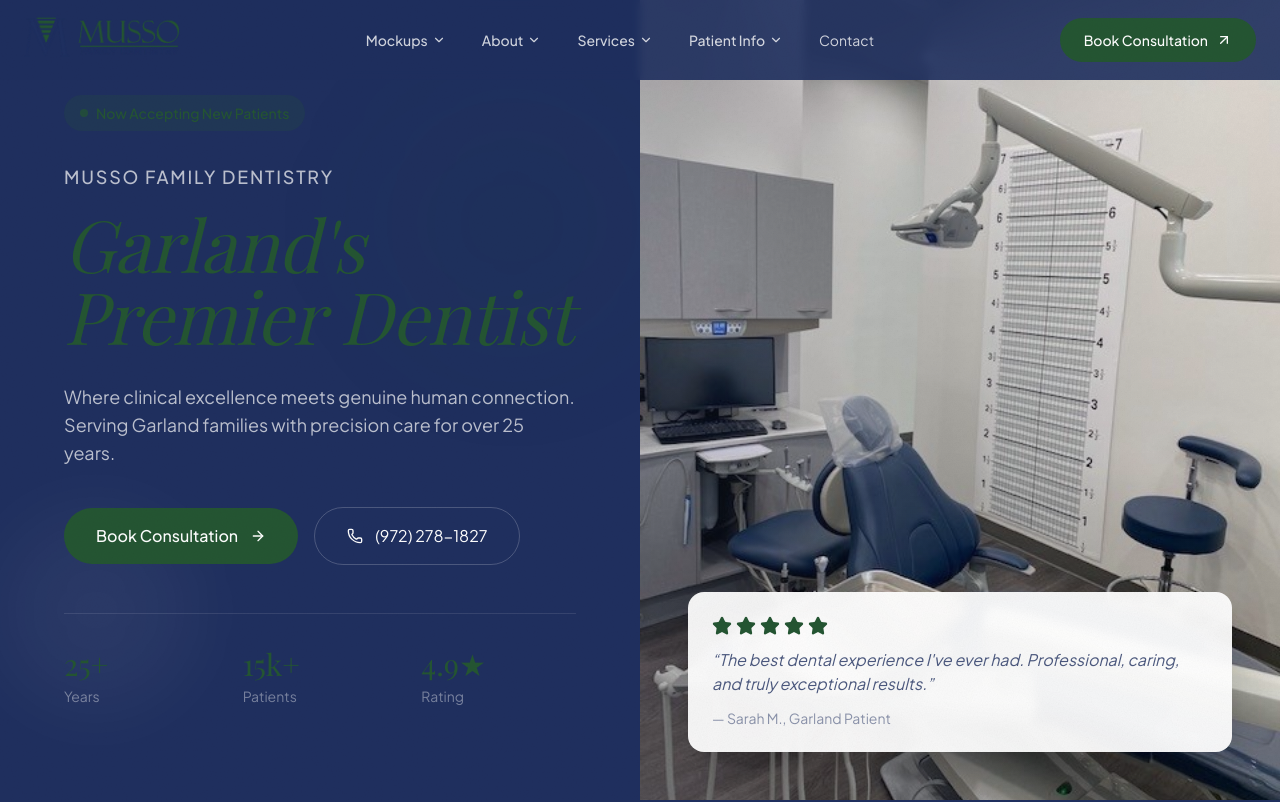
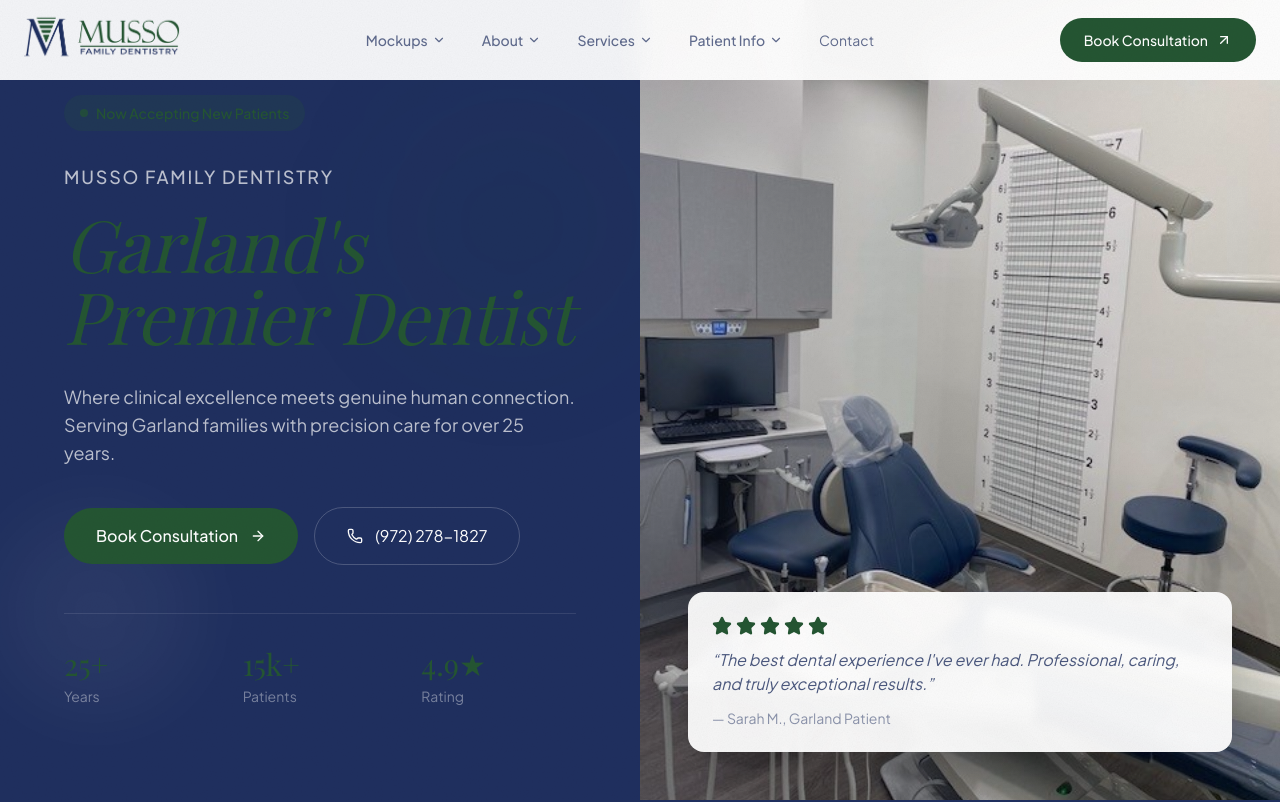
Before and after one commit to Sarahlunt6/musso-family-dentistry, a Next.js app: page /alt-b in a window 1280 px wide. Shown: the top 802 px of the page. Built offline with nearby package versions, Linux system fonts and the light colour scheme; a web font is replaced by a local one.

Commit message:
Update page.tsx

```diff
--- a/src/app/alt-b/page.tsx
+++ b/src/app/alt-b/page.tsx
@@ -427,8 +427,8 @@
       <nav
         ref={navRef}
         className={cn(
-          "fixed top-0 left-0 right-0 z-50 transition-all duration-500",
-          isScrolled ? "bg-white/95 backdrop-blur-md shadow-sm" : "bg-navy/90 backdrop-blur-sm"
+          "fixed top-0 left-0 right-0 z-50 transition-all duration-500 bg-white/95 backdrop-blur-md",
+          isScrolled && "shadow-sm"
         )}
       >
         <div className="max-w-7xl mx-auto px-6">
@@ -455,10 +455,8 @@
                     className={cn(
                       "flex items-center gap-1 px-4 py-2 text-sm font-medium transition-colors rounded-full",
                       activeDropdown === dropdown.label
-                        ? "text-green bg-green/10"
-                        : isScrolled
-                          ? "text-navy/70 hover:text-navy hover:bg-navy/5"
-                          : "text-white/80 hover:text-white hover:bg-white/10"
+                        ? "text-green bg-green/5"
+                        : "text-navy/70 hover:text-navy hover:bg-navy/5"
                     )}
                   >
                     {dropdown.label}
@@ -511,17 +509,14 @@
                   )}
                 </div>
               ))}
-              <a href="#" className={cn(
-                "px-4 py-2 text-sm transition-colors",
-                isScrolled ? "text-navy/70 hover:text-green" : "text-white/80 hover:text-white"
-              )}>
+              <a href="#" className="px-4 py-2 text-sm text-navy/70 hover:text-green transition-colors">
                 Contact
               </a>
             </div>
 
             <a
               href="#"
-              className="hidden lg:flex items-center gap-2 px-6 py-3 bg-green text-white text-sm font-medium rounded-full hover:bg-white hover:text-navy transition-colors"
+              className="hidden lg:flex items-center gap-2 px-6 py-3 bg-green text-white text-sm font-medium rounded-full hover:bg-navy transition-colors"
             >
               Book Consultation
               <ArrowUpRight className="w-4 h-4" />
@@ -529,7 +524,7 @@
 
             <button
               onClick={() => setMenuOpen(!menuOpen)}
-              className={cn("lg:hidden p-2", isScrolled ? "text-navy" : "text-white")}
+              className="lg:hidden p-2 text-navy"
             >
               {menuOpen ? <X className="w-6 h-6" /> : <Menu className="w-6 h-6" />}
             </button>
```
